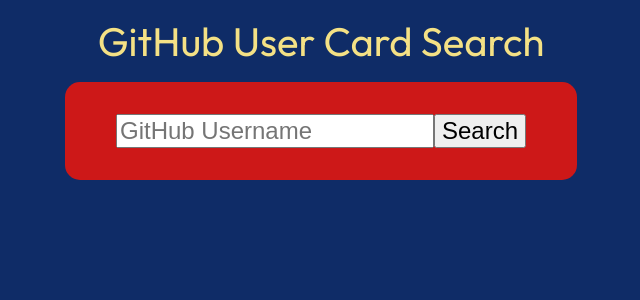
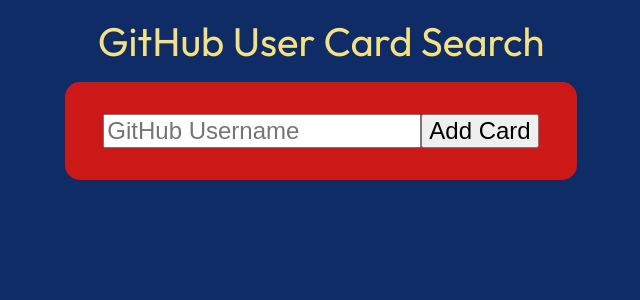
Before and after one commit to magotts/githubcardapp, a React (Create React App) app: page / in a window 1280 px wide. Shown: the top 300 px of the page, without its empty margins (319-959 px from the left). Built offline with nearby package versions, Linux system fonts and the light colour scheme.

Commit message:
change button name

```diff
--- a/src/Form.js
+++ b/src/Form.js
@@ -20,7 +20,7 @@
         placeholder="GitHub Username"
         required
       />
-      <button>Search</button>
+      <button>Add Card</button>
     </form>
   );
 };
```
